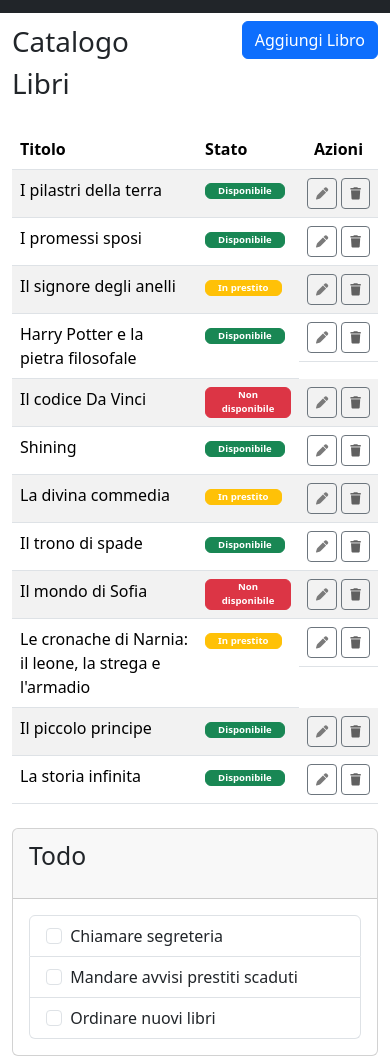
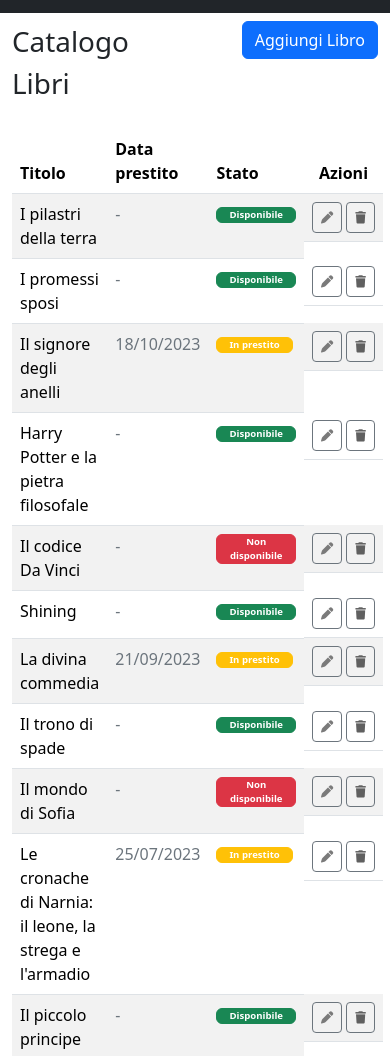
Before and after one commit to RossellaTaverni/html-css-bootstrap-dashboard, a plain HTML site: page index.html in a window 390 px wide. Shown: the part 79-1135 px from the top of the page. Drawn offline with nearby package versions, Linux system fonts and the light colour scheme.

Commit message:
[UPD] Tablet viewport update.

```diff
--- a/index.html
+++ b/index.html
@@ -14,7 +14,7 @@
         <nav class="navbar navbar-expand-lg">
             <div class="container-fluid">
               <img src="./img/duck.png" alt="logo" class="m-2">
-              <button class="btn btn-outline-secondary" type="button" data-bs-toggle="collapse" data-bs-target="#navbarSupportedContent" aria-controls="navbarSupportedContent" aria-expanded="false" aria-label="Toggle navigation">
+              <button class="btn btn-outline-secondary d-lg-none" type="button" data-bs-toggle="collapse" data-bs-target="#navbarSupportedContent" aria-controls="navbarSupportedContent" aria-expanded="false" aria-label="Toggle navigation">
                 <i class="fa-solid fa-bars" style="color: #aaaaaa;"></i>
               </button>
               <div class="collapse navbar-collapse" id="navbarSupportedContent">
@@ -59,6 +59,7 @@
                         <thead>
                           <tr>
                             <th scope="col">Titolo</th>
+                            <th scope="col" class="d-sm-none d-md-block d-lg-block">Data prestito</th>
                             <th scope="col">Stato</th>
                             <th scope="col" class="text-center">Azioni</th>
                           </tr>
@@ -66,6 +67,7 @@
                         <tbody>
                           <tr>
                              <td>I pilastri della terra</td>
+                             <td><span class="d-sm-none d-md-block d-lg-block text-secondary">-</span></td>
                              <td>
                                  <button type="button" class="btn btn-success fw-semibold" style="--bs-btn-padding-y: 0px; --bs-btn-font-size: .60rem;">
                                     Disponibile
@@ -82,6 +84,7 @@
                           </tr>
                           <tr>
                              <td>I promessi sposi</td>
+                             <td><span class="d-sm-none d-md-block d-lg-block text-secondary">-</span></td>
                              <td>
                                 <button type="button" class="btn btn-success fw-semibold" style="--bs-btn-padding-y: 0px; --bs-btn-font-size: .60rem;">
                                     Disponibile
@@ -98,6 +101,7 @@
                           </tr>
                           <tr>
                              <td>Il signore degli anelli</td>
+                             <td><span class="d-sm-none d-md-block d-lg-block text-secondary">18/10/2023</span></td>
                              <td>
                                 <button type="button" class="btn btn-warning text-white fw-semibold" style="--bs-btn-padding-y: 0px; --bs-btn-font-size: .60rem;">
                                     In prestito
@@ -114,6 +118,7 @@
                           </tr>
                           <tr>
                              <td>Harry Potter e la pietra filosofale</td>
+                             <td><span class="d-sm-none d-md-block d-lg-block text-secondary">-</span></td>
                              <td>
                                 <button type="button" class="btn btn-success fw-semibold" style="--bs-btn-padding-y: 0px; --bs-btn-font-size: .60rem;">
                                     Disponibile
@@ -130,6 +135,7 @@
                           </tr>
                           <tr>
                              <td>Il codice Da Vinci</td>
+                             <td><span class="d-sm-none d-md-block d-lg-block text-secondary">-</span></td>
                              <td>
                                 <button type="button" class="btn btn-danger fw-semibold" style="--bs-btn-padding-y: 0px; --bs-btn-font-size: .60rem;">
                                     Non disponibile
@@ -146,6 +152,7 @@
                           </tr>
                           <tr>
                              <td>Shining</td>
+                             <td><span class="d-sm-none d-md-block d-lg-block text-secondary">-</span></td>
                              <td>
                                 <button type="button" class="btn btn-success fw-semibold" style="--bs-btn-padding-y: 0px; --bs-btn-font-size: .60rem;">
                                     Disponibile
@@ -162,6 +169,7 @@
                           </tr>
                           <tr>
                              <td>La divina commedia</td>
+                             <td><span class="d-sm-none d-md-block d-lg-block text-secondary">21/09/2023</span></td>
                              <td>
                                 <button type="button" class="btn btn-warning text-white fw-semibold" style="--bs-btn-padding-y: 0px; --bs-btn-font-size: .60rem;">
                                     In prestito
@@ -178,6 +186,7 @@
                           </tr>
                           <tr>
                              <td>Il trono di spade</td>
+                             <td><span class="d-sm-none d-md-block d-lg-block text-secondary">-</span></td>
                              <td>
                                 <button type="button" class="btn btn-success fw-semibold" style="--bs-btn-padding-y: 0px; --bs-btn-font-size: .60rem;">
                                     Disponibile
@@ -194,6 +203,7 @@
                           </tr>
                           <tr>
                              <td>Il mondo di Sofia</td>
+                             <td><span class="d-sm-none d-md-block d-lg-block text-secondary">-</span></td>
                              <td>
                                 <button type="button" class="btn btn-danger fw-semibold" style="--bs-btn-padding-y: 0px; --bs-btn-font-size: .60rem;">
                                     Non disponibile
@@ -210,6 +220,7 @@
                           </tr>
                           <tr>
                              <td>Le cronache di Narnia: il leone, la strega e l'armadio</td>
+                             <td><span class="d-sm-none d-md-block d-lg-block text-secondary">25/07/2023</span></td>
                              <td>
                                 <button type="button" class="btn btn-warning text-white fw-semibold" style="--bs-btn-padding-y: 0px; --bs-btn-font-size: .60rem;">
                                     In prestito
@@ -226,6 +237,7 @@
                           </tr>
                           <tr>
                              <td>Il piccolo principe</td>
+                             <td><span class="d-sm-none d-md-block d-lg-block text-secondary">-</span></td>
                              <td>
                                 <button type="button" class="btn btn-success fw-semibold" style="--bs-btn-padding-y: 0px; --bs-btn-font-size: .60rem;">
                                     Disponibile
@@ -242,6 +254,7 @@
                           </tr>
                           <tr>
                              <td>La storia infinita</td>
+                             <td><span class="d-sm-none d-md-block d-lg-block text-secondary">-</span></td>
                              <td>
                                 <button type="button" class="btn btn-success fw-semibold" style="--bs-btn-padding-y: 0px; --bs-btn-font-size: .60rem;">
                                     Disponibile
@@ -264,7 +277,7 @@
                 <div class="col-12">
                     <div class="card">
                         <div class="card-header">
-                          <p class="fs-2">Todo</p>
+                          <p class="fs-3">Todo</p>
                         </div>
                         <div class="card-body">
                             <ul class="list-group">
```
Lines whose indentation alone changed are shown as unchanged.
